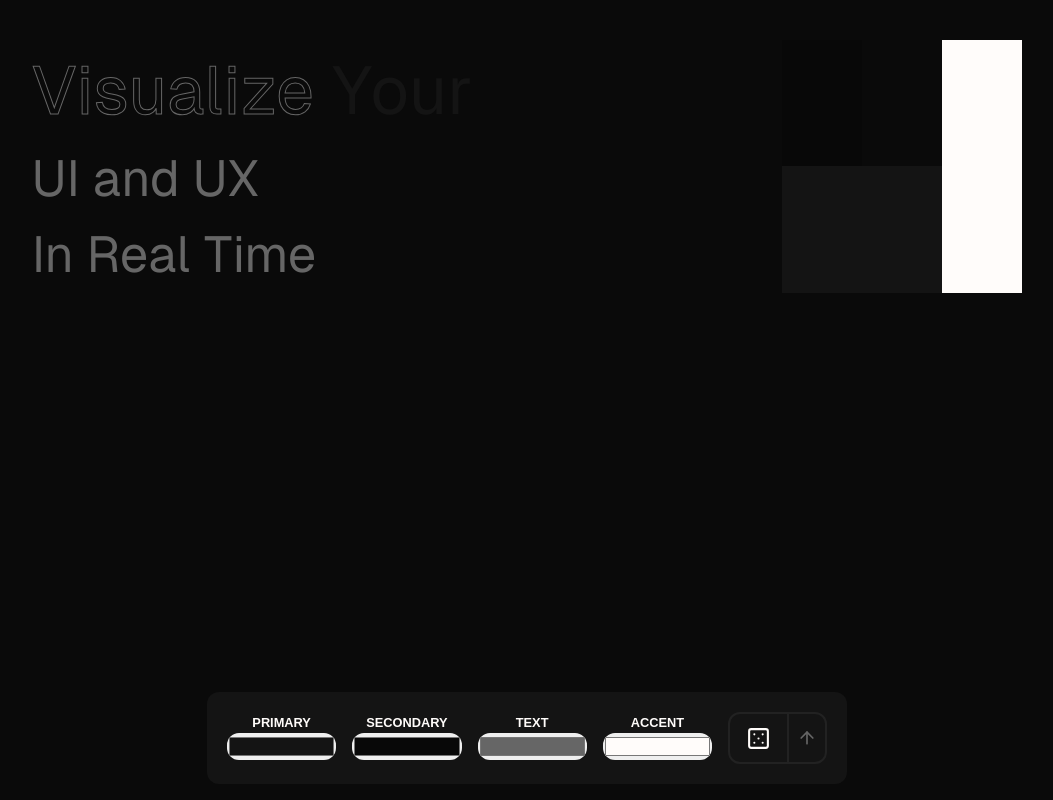
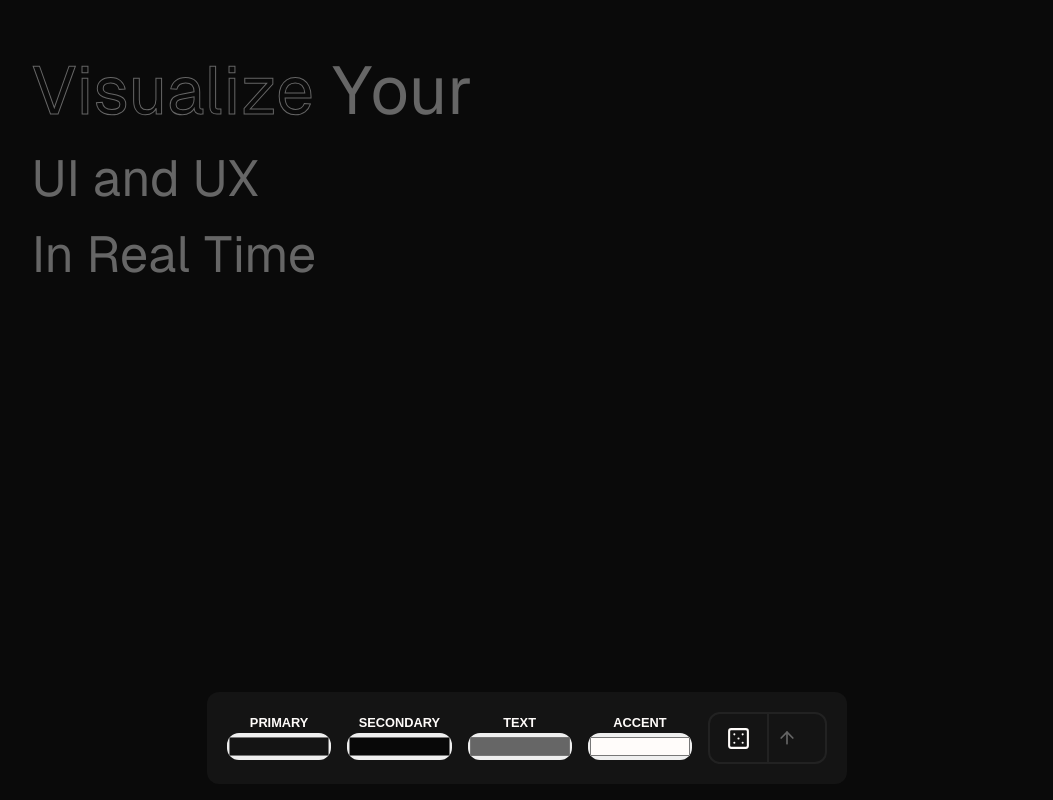
Before and after one commit to moki-moki/ui-vis, a Next.js app in the folder client/: page / in a window 1280 px wide. Shown: the whole page, without its empty margins (113-1166 px from the left). Built offline with nearby package versions, Linux system fonts and the light colour scheme.

Commit message:
chor: adding random monochromatic color generation

```diff
--- a/client/components/toolkit/color-picker.tsx
+++ b/client/components/toolkit/color-picker.tsx
@@ -3,9 +3,9 @@
 import { ChangeEvent, useEffect } from 'react';
 
 import { useLocalStorage } from '@/hooks/useLocalStorage';
+import { DEFAULT_COLORS } from '@/utils/colors';
 
 import { Input } from '../ui/input';
-import { DEFAULT_COLORS } from '@/utils/colors';
 
 interface Props {
     label: string;
@@ -46,8 +46,6 @@
         }
     }, []);
 
-    console.log(colors[`${type}-color`]);
-
     return (
         <div className={`relative w-full cursor-pointer rounded-xl`}>
             <label
--- a/client/components/toolkit/dice.tsx
+++ b/client/components/toolkit/dice.tsx
@@ -1,14 +1,28 @@
 'use client';
 
+import { useState } from 'react';
+
 import { ArrowUp, Dice5 } from 'lucide-react';
+
+import { useColorsMutation } from '@/hooks/useColorsMutation';
+import { useLocalStorage } from '@/hooks/useLocalStorage';
+import { generateMonochromaticColors } from '@/utils/colors';
+
 import Button from '../ui/button';
-import { useState } from 'react';
 
 const Dice = () => {
     const [colorMenu, setColorMenu] = useState<boolean>(false);
+    const [colors, setStoredColors] = useLocalStorage('generatedColors', ['']);
+
+    useColorsMutation(colors);
 
     const menuToggler = () => setColorMenu((prev) => !prev);
 
+    const generateColors = () => {
+        const clr = generateMonochromaticColors([]);
+
+        setStoredColors(clr);
+    };
     return (
         <div className="border-border-color border-2 rounded-xl flex justify-between items-center relative">
             <Button
@@ -24,7 +38,7 @@
             {colorMenu && (
                 <ul className="absolute p-2 -top-2 bg-primary-main rounded-xl border border-secondary-main -translate-y-full translate-x-1/2">
                     <li>All</li>
-                    <li>Analogous</li>
+                    <li onClick={generateColors}>Analogous</li>
                     <li>Monochromatic</li>
                     <li>Complementary</li>
                     <li>Split Complementary</li>
@@ -32,6 +46,15 @@
                     <li>Tetradic</li>
                 </ul>
             )}
+            <div>
+                {colors.map((el, idx) => (
+                    <div
+                        key={idx}
+                        style={{ backgroundColor: `${el}` }}
+                        className="w-5 h-5"
+                    ></div>
+                ))}
+            </div>
         </div>
     );
 };
--- /dev/null
+++ b/client/hooks/useColorsMutation.ts
@@ -0,0 +1,26 @@
+import { useEffect } from 'react';
+
+export const useColorsMutation = (colors: string[]) => {
+    useEffect(() => {
+        const storedColors = localStorage.getItem('colors');
+        if (storedColors) {
+            document.documentElement.style.setProperty(
+                '--primary-color',
+                colors[7]
+            );
+
+            document.documentElement.style.setProperty(
+                '--secondary-color',
+                colors[5]
+            );
+            document.documentElement.style.setProperty(
+                '--accent-color',
+                colors[3]
+            );
+            document.documentElement.style.setProperty(
+                '--text-color',
+                colors[0]
+            );
+        }
+    }, [colors]);
+};
--- a/client/package.json
+++ b/client/package.json
@@ -11,12 +11,14 @@
         "format": "prettier --write ."
     },
     "dependencies": {
+        "chroma-js": "^3.1.2",
         "lucide-react": "^0.465.0",
         "next": "15.0.3",
         "react": "19.0.0-rc-66855b96-20241106",
         "react-dom": "19.0.0-rc-66855b96-20241106"
     },
     "devDependencies": {
+        "@types/chroma-js": "^2.4.4",
         "@types/node": "^20",
         "@types/react": "^18",
         "@types/react-dom": "^18",
--- a/client/utils/colors.ts
+++ b/client/utils/colors.ts
@@ -1,6 +1,33 @@
+import chroma from 'chroma-js';
+
 export const DEFAULT_COLORS = {
     'primary-color': '#141414',
     'secondary-color': '#080808',
     'text-color': '#666666',
     'accent-color': '#fffcfa',
 };
+
+// TODO, ADD MORE MAIN COLORS FOR MONOCHROMATIC
+export const MONOCHROMATIC_COLORS = [
+    '#FFBF00',
+    '#F5F5DC',
+    '#0000FF',
+    '#6E0A1E',
+    '#DFFF00',
+    '#DCD0FF',
+];
+
+export const generateMonochromaticColors = (colors: string[]): string[] => {
+    if (colors.length >= 1) {
+        return chroma.scale(colors).colors(8);
+    } else {
+        const clr =
+            MONOCHROMATIC_COLORS[
+                Math.floor(Math.random() * MONOCHROMATIC_COLORS.length)
+            ];
+
+        return chroma
+            .scale([chroma(clr).darken(10), clr, chroma(clr).brighten(2)])
+            .colors(8);
+    }
+};
```
Also changed, not shown: 1 other file (tests, documents, lock files or other folders).
